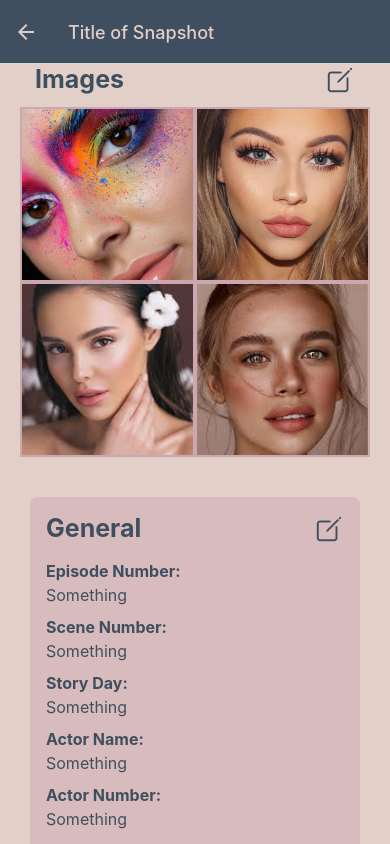
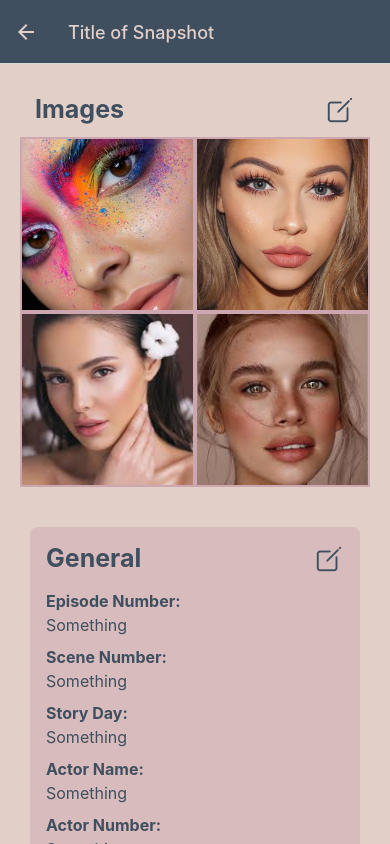
Before and after one commit to johnziss9/EasyContinuity-Mobile, a React Native app: screen /Snapshot in a window 390 px wide. Built offline with nearby package versions, Linux system fonts and the light colour scheme.

Commit message:
- Replaced all SafeAreaViews with Views and added padding at the top. - Hidden scrollbars. - Added some padding to the 3 forms. - Made search bar a little bigger.

```diff
--- a/pages/Dashboard.jsx
+++ b/pages/Dashboard.jsx
@@ -1,6 +1,5 @@
 import React, { useState } from 'react';
 import { StyleSheet, Pressable, Modal, View, Text, TouchableOpacity, TextInput, useWindowDimensions } from 'react-native';
-import { SafeAreaView } from 'react-native-safe-area-context';
 import Ionicons from 'react-native-vector-icons/Ionicons';
 import SpaceCard from '../components/SpaceCard';
 import { SelectList } from 'react-native-dropdown-select-list'
@@ -61,7 +60,7 @@ const Dashboard = () => {
     };
 
     return (
-        <SafeAreaView style={styles.container}>
+        <View style={styles.container}>
             <Modal
                 transparent={true}
                 animationType="fade"
@@ -109,7 +108,7 @@ const Dashboard = () => {
             <Pressable style={styles.addNewButton} testID='add-space-button' onPress={() => setShowAddNewSpaceModal(true)}>
                 <Ionicons name="add-circle-sharp" size={70} color="#CDA7AF" />
             </Pressable>
-        </SafeAreaView>
+        </View>
     );
 }
 
@@ -117,7 +116,8 @@ const styles = StyleSheet.create({
     container: {
         flex: 1,
         backgroundColor: '#E2CFC8',
-        alignItems: 'center'
+        alignItems: 'center',
+        paddingTop: 30
     },
     addNewButton: {
         position: 'absolute',
--- a/pages/Home.jsx
+++ b/pages/Home.jsx
@@ -1,6 +1,5 @@
 import React, { useState } from 'react';
 import { StyleSheet, Text, Pressable, TextInput, View } from 'react-native';
-import { SafeAreaView } from 'react-native-safe-area-context';
 import { useNavigation } from '@react-navigation/native';
 
 const Home = () => {
@@ -37,7 +36,7 @@ const Home = () => {
     };
 
     return (
-        <SafeAreaView style={styles.container}>
+        <View style={styles.container}>
             {showLoginForm ?
                 <>
                     <TextInput
@@ -118,7 +117,7 @@ const Home = () => {
                         </Pressable>
                     </>
             }
-        </SafeAreaView>
+        </View>
     );
 }
 
--- a/pages/Snapshot.jsx
+++ b/pages/Snapshot.jsx
@@ -7,7 +7,6 @@ import someImage3 from '../assets/dummy-image3.jpeg';
 import someImage4 from '../assets/dummy-image4.jpeg';
 import ImageGrid from '../components/ImageGrid';
 import Ionicons from 'react-native-vector-icons/Ionicons';
-import { SafeAreaView } from 'react-native-safe-area-context';
 import useFileBrowser from '../hooks/useFileBrowser';
 
 // TODO Using testImages prop in order to test the empty dummyImages array in the Snapshot tests - Needs to be removed
@@ -145,7 +144,7 @@ const Snapshot = ({ testImages = null }) => {
     };
 
     return (
-        <SafeAreaView style={styles.container}>
+        <View style={styles.container}>
 
             {/* View Image Modal */}
             <Modal
@@ -175,7 +174,7 @@ const Snapshot = ({ testImages = null }) => {
                 </View>
             </Modal>
 
-            <ScrollView>
+            <ScrollView showsVerticalScrollIndicator={false}>
                 <View style={styles.imageSection}>
                     <View style={styles.imageSectionHeader}>
                         <Text style={styles.sectionHeader}>Images</Text>
@@ -220,7 +219,7 @@ const Snapshot = ({ testImages = null }) => {
                     ["Hair Notes:", "Something"]
                 ], handleEditHairPress)}
             </ScrollView>
-        </SafeAreaView>
+        </View>
     );
 };
 
@@ -228,7 +227,8 @@ const styles = StyleSheet.create({
     container: {
         flex: 1,
         backgroundColor: '#E2CFC8',
-        alignItems: 'center'
+        alignItems: 'center',
+        paddingTop: 30
     },
     imageSliderContainer: {
         alignItems: 'center',
--- a/pages/SnapshotGeneralInfo.jsx
+++ b/pages/SnapshotGeneralInfo.jsx
@@ -1,6 +1,5 @@
 import React, { useState } from 'react';
 import { StyleSheet, Text, ScrollView, TextInput, Modal, View, TouchableOpacity, useWindowDimensions } from 'react-native';
-import { SafeAreaView } from 'react-native-safe-area-context';
 import { SelectList } from 'react-native-dropdown-select-list'
 import { useNavigation } from '@react-navigation/native';
 
@@ -64,14 +63,15 @@ const SnapshotGeneralInfo = ({ route }) => {
 
     const dynamicStyles = {
         container: {
-            paddingLeft: width > 600 ? 15 : 0,
+            paddingLeft: width > 600 ? 15 : 5,
             flex: 1,
-            backgroundColor: '#E2CFC8'
+            backgroundColor: '#E2CFC8',
+            paddingTop: 30
         }
     };
 
     return (
-        <SafeAreaView style={dynamicStyles.container}>
+        <View style={dynamicStyles.container}>
 
             {/* Add New Actor Modal */}
             <Modal
@@ -141,7 +141,7 @@ const SnapshotGeneralInfo = ({ route }) => {
                 </View>
             </Modal>
 
-            <ScrollView>
+            <ScrollView showsVerticalScrollIndicator={false}>
                 <Text style={styles.header}>{isNewSnapshot ? "Add New Snapshot" : "Edit Snapshot"}</Text>
                 <Text style={styles.label} accessibilityLabel="Name:">Name:</Text>
                 <TextInput
@@ -227,7 +227,7 @@ const SnapshotGeneralInfo = ({ route }) => {
                     </TouchableOpacity>
                 </View>
             </ScrollView>
-        </SafeAreaView>
+        </View>
     );
 }
 
--- a/pages/SnapshotHairInfo.jsx
+++ b/pages/SnapshotHairInfo.jsx
@@ -1,6 +1,5 @@
 import React, { useState } from 'react';
 import { StyleSheet, Text, ScrollView, TextInput, Modal, View, TouchableOpacity, useWindowDimensions } from 'react-native';
-import { SafeAreaView } from 'react-native-safe-area-context';
 import { useNavigation } from '@react-navigation/native';
 
 const SnapshotHairInfo = ({ route }) => {
@@ -21,15 +20,16 @@ const SnapshotHairInfo = ({ route }) => {
 
     const dynamicStyles = {
         container: {
-            paddingLeft: width > 600 ? 15 : 0,
+            paddingLeft: width > 600 ? 15 : 5,
             flex: 1,
-            backgroundColor: '#E2CFC8'
+            backgroundColor: '#E2CFC8',
+            paddingTop: 30
         }
     };
 
     return (
-        <SafeAreaView style={dynamicStyles.container}>
-            <ScrollView>
+        <View style={dynamicStyles.container}>
+            <ScrollView showsVerticalScrollIndicator={false}>
                 <Text style={styles.header}>{isNewSnapshot ? "Add Hair Details" : "Edit Hair Details"}</Text>
                 <Text style={styles.label} accessibilityLabel="Prep:">Prep:</Text>
                 <TextInput
@@ -95,7 +95,7 @@ const SnapshotHairInfo = ({ route }) => {
                     </TouchableOpacity>
                 </View>
             </ScrollView>
-        </SafeAreaView>
+        </View>
     );
 }
 
--- a/pages/SnapshotImagesManage.jsx
+++ b/pages/SnapshotImagesManage.jsx
@@ -1,17 +1,16 @@
 import React from 'react';
 import { StyleSheet, View, Text } from 'react-native';
-import { SafeAreaView } from 'react-native-safe-area-context';
 import ImageAttachment from '../components/ImageAttachment';
 
 const SnapshotImagesManage = () => {
 
     return (
-        <SafeAreaView style={styles.container} testID="safe-area-view">
+        <View style={styles.container} testID="safe-area-view">
                 <View style={styles.headerContainer} testID="header-container">
                     <Text testID="header-text" style={styles.header}>Manage Images</Text>
                 </View>
                 <ImageAttachment />
-        </SafeAreaView>
+        </View>
     );
 }
 
@@ -19,7 +18,8 @@ const styles = StyleSheet.create({
     container: {
         flex: 1,
         backgroundColor: '#E2CFC8',
-        alignItems: 'center'
+        alignItems: 'center',
+        paddingTop: 30
     },
     headerContainer: {
         width: '100%',
--- a/pages/SnapshotMakeupInfo.jsx
+++ b/pages/SnapshotMakeupInfo.jsx
@@ -1,6 +1,5 @@
 import React, { useState } from 'react';
 import { StyleSheet, Text, ScrollView, TextInput, View, TouchableOpacity, useWindowDimensions } from 'react-native';
-import { SafeAreaView } from 'react-native-safe-area-context';
 import { useNavigation } from '@react-navigation/native';
 
 const SnapshotMakeupInfo = ({ route }) => {
@@ -22,15 +21,16 @@ const SnapshotMakeupInfo = ({ route }) => {
 
     const dynamicStyles = {
         container: {
-            paddingLeft: width > 600 ? 15 : 0,
+            paddingLeft: width > 600 ? 15 : 5,
             flex: 1,
-            backgroundColor: '#E2CFC8'
+            backgroundColor: '#E2CFC8',
+            paddingTop: 30
         }
     };
 
     return (
-        <SafeAreaView style={dynamicStyles.container}>
-            <ScrollView>
+        <View style={dynamicStyles.container}>
+            <ScrollView showsVerticalScrollIndicator={false}>
                 <Text style={styles.header}>{isNewSnapshot ? "Add Makeup Details" : "Edit Makeup Details"}</Text>
                 <Text style={styles.label} accessibilityLabel="Skin:">Skin:</Text>
                 <TextInput
@@ -107,7 +107,7 @@ const SnapshotMakeupInfo = ({ route }) => {
                     </TouchableOpacity>
                 </View>
             </ScrollView>
-        </SafeAreaView>
+        </View>
     );
 }
 
--- a/pages/Space.jsx
+++ b/pages/Space.jsx
@@ -1,6 +1,5 @@
 import React, { useState } from 'react';
 import { StyleSheet, Pressable, Modal, View, Text, TouchableOpacity, FlatList, TextInput, useWindowDimensions } from 'react-native';
-import { SafeAreaView } from 'react-native-safe-area-context';
 import { useNavigation } from '@react-navigation/native';
 import Ionicons from 'react-native-vector-icons/Ionicons';
 import useFileBrowser from '../hooks/useFileBrowser';
@@ -125,7 +124,7 @@ const Space = () => {
     };
 
     return (
-        <SafeAreaView style={styles.container}>
+        <View style={styles.container}>
 
             {/* Add New Item Modal */}
             <Modal
@@ -212,7 +211,7 @@ const Space = () => {
             <Pressable style={styles.addNewButton} testID='add-item-button' onPress={() => setShowAddNewItemModal(true)}>
                 <Ionicons name="add-circle-sharp" size={70} color="#CDA7AF" />
             </Pressable>
-        </SafeAreaView>
+        </View>
     );
 }
 
@@ -220,7 +219,8 @@ const styles = StyleSheet.create({
     container: {
         flex: 1,
         backgroundColor: '#E2CFC8',
-        alignItems: 'center'
+        alignItems: 'center',
+        paddingTop: 30
     },
     addNewButton: {
         position: 'absolute',
@@ -309,7 +309,7 @@ const styles = StyleSheet.create({
         marginBottom: 30,
         borderBottomWidth: 1,
         borderColor: '#3F4F5F',
-        width: 300,
+        width: 350,
         paddingLeft: 5,
         height: 50,
         outlineStyle: 'none',
```
